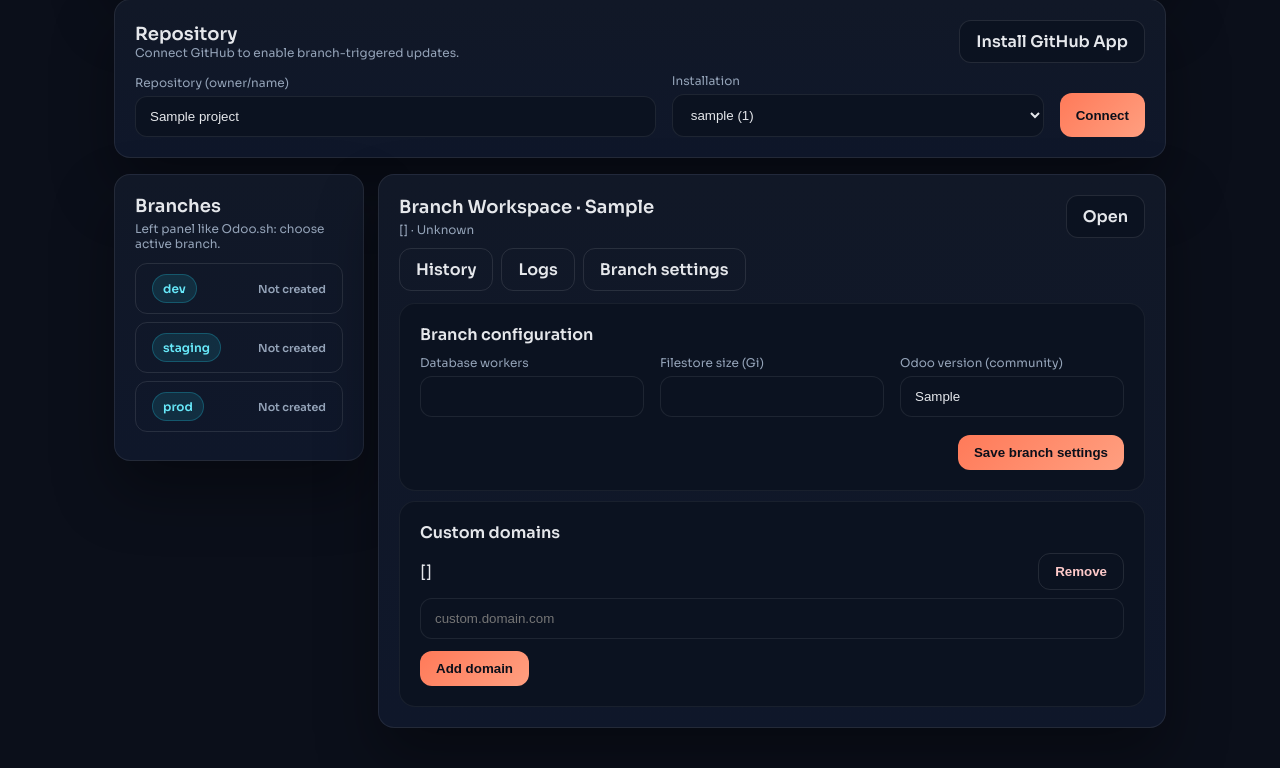
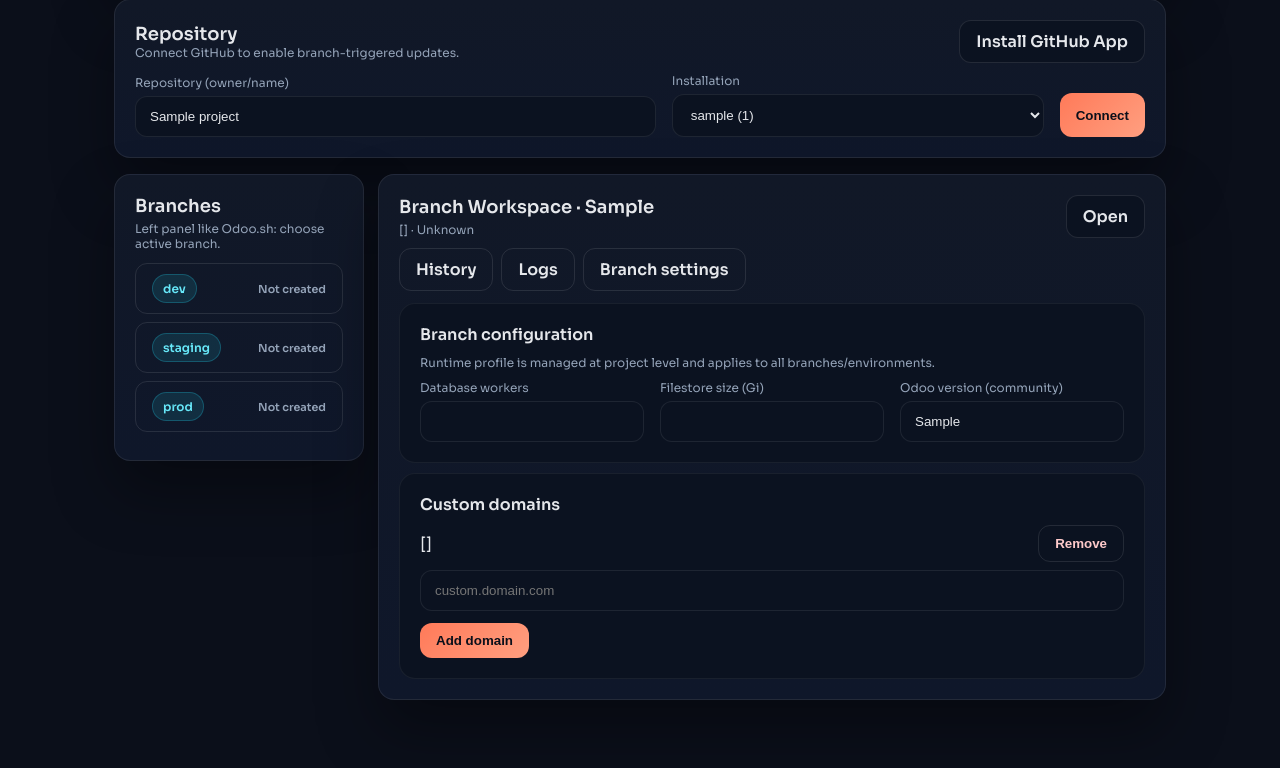
Before and after one commit to AbdelrahmanEsawy/nexora.sh, a FastAPI app: template nexora.sh/docker/control-plane/app/templates/project_settings.html in a window 1280 px wide. Shown: the part 601-1369 px from the top of the page. After the commit the page ends 1327 px from the top, so only its background shows below. Run offline with FastAPI, Linux system fonts and the light colour scheme; the template is opened without the code that fills it: most values are stand-ins (such as "Sample title", 1, 10 or a date in 2020); some libraries are stand-ins or nearby versions.

Commit message:
Make runtime profile project-scoped and read-only in branch settings

```diff
--- a/nexora.sh/docker/control-plane/app/main.py
+++ b/nexora.sh/docker/control-plane/app/main.py
@@ -1167,16 +1167,10 @@ def odoo_image_for_version(version: str) -> str:
 
 
 def effective_env_settings(project: Project, env_obj: Optional["Environment"] = None) -> dict:
+    # Runtime profile is project-scoped by design (not per-branch).
     workers = project.workers or DEFAULT_WORKERS
     storage_gb = project.storage_gb or DEFAULT_STORAGE_GB
     odoo_version = project.odoo_version or DEFAULT_ODOO_VERSION
-    if env_obj:
-        if env_obj.workers:
-            workers = env_obj.workers
-        if env_obj.storage_gb:
-            storage_gb = env_obj.storage_gb
-        if env_obj.odoo_version:
-            odoo_version = env_obj.odoo_version
     return {
         "workers": max(1, int(workers)),
         "storage_gb": max(1, int(storage_gb)),
@@ -3006,15 +3000,30 @@ def update_project_settings(
             if locked:
                 return locked
 
+            new_workers = max(1, int(workers))
+            new_storage = max(1, int(storage_gb))
+            new_odoo_version = (odoo_version.strip() or DEFAULT_ODOO_VERSION)
+
+            # PVC size cannot be decreased; enforce at project level.
+            max_current_storage = max(
+                [project.storage_gb or DEFAULT_STORAGE_GB]
+                + [(env.storage_gb or project.storage_gb or DEFAULT_STORAGE_GB) for env in list(project.envs)]
+            )
+            if new_storage < max_current_storage:
+                return redirect_with_error(
+                    f"/projects/{project_id}/settings",
+                    f"Filestore size cannot be decreased below {max_current_storage}Gi.",
+                )
+
             project.display_name = display_name.strip()[:80] or project.slug
             project.dev_branch = dev_branch.strip() or DEFAULT_DEV_BRANCH
             project.staging_branch = staging_branch.strip() or DEFAULT_STAGING_BRANCH
             project.prod_branch = prod_branch.strip() or DEFAULT_PROD_BRANCH
-            project.workers = max(1, int(workers))
-            project.storage_gb = max(1, int(storage_gb))
+            project.workers = new_workers
+            project.storage_gb = new_storage
             project.staging_slots = max(1, int(staging_slots))
             project.subscription_code = subscription_code.strip()[:120]
-            project.odoo_version = (odoo_version.strip() or DEFAULT_ODOO_VERSION)
+            project.odoo_version = new_odoo_version
             normalized_hosting = normalize_hosting_location(hosting_location)
             if normalized_hosting and normalized_hosting not in hosting_location_map:
                 normalized_hosting = ""
@@ -3025,6 +3034,9 @@ def update_project_settings(
 
             # Reconcile existing environments with new settings.
             for env in list(project.envs):
+                env.workers = project.workers
+                env.storage_gb = project.storage_gb
+                env.odoo_version = project.odoo_version
                 host, db_name = provision_env(project, env.name, env)
                 env.host = host
                 env.db_name = db_name
@@ -3046,9 +3058,6 @@ def update_env_settings(
     request: Request,
     project_id: int,
     env_id: int,
-    workers: int = Form(...),
-    storage_gb: int = Form(...),
-    odoo_version: str = Form(DEFAULT_ODOO_VERSION),
 ):
     user = current_user(request)
     if not user:
@@ -3065,34 +3074,16 @@ def update_env_settings(
             env = db.query(Environment).filter(Environment.id == env_id).first()
             if not env or env.project_id != project.id:
                 return redirect_with_error(f"/projects/{project_id}/settings", "Invalid environment.")
-
-            new_workers = max(1, int(workers))
-            new_storage = max(1, int(storage_gb))
-            current_storage = env.storage_gb or project.storage_gb or DEFAULT_STORAGE_GB
-            if new_storage < current_storage:
-                return redirect_with_error(
-                    f"/projects/{project_id}/settings",
-                    "Filestore size cannot be decreased.",
-                )
-
-            env.workers = new_workers
-            env.storage_gb = new_storage
-            env.odoo_version = (odoo_version.strip() or DEFAULT_ODOO_VERSION)
-            db.commit()
-            db.refresh(env)
-
-            host, db_name = provision_env(project, env.name, env)
-            env.host = host
-            env.db_name = db_name
-            env.status = "active"
-            env.last_error = ""
-            db.commit()
+            return redirect_with_notice(
+                f"/projects/{project_id}/settings",
+                "Database workers, filestore size, and Odoo version are managed from Project Settings only.",
+                {"env": env.name, "tab": "settings"},
+            )
     except Exception as exc:
         return redirect_with_error(
             f"/projects/{project_id}/settings",
             f"Saving environment settings failed: {str(exc)[:200]}",
         )
-
     return RedirectResponse(f"/projects/{project_id}/settings", status_code=302)
 
 
--- a/nexora.sh/docker/control-plane/app/templates/project_settings.html
+++ b/nexora.sh/docker/control-plane/app/templates/project_settings.html
@@ -304,27 +304,26 @@
       </div>
     {% else %}
       {% if selected_env_obj %}
-        <form method="post" action="/projects/{{ project.id }}/envs/{{ selected_env_obj.id }}/settings" class="card" style="background:#0b1220; border-color:rgba(255,255,255,0.06); box-shadow:none; margin-bottom:10px;">
+        <div class="card" style="background:#0b1220; border-color:rgba(255,255,255,0.06); box-shadow:none; margin-bottom:10px;">
           <div class="project-title" style="font-size:16px; margin-bottom:10px;">Branch configuration</div>
+          <div class="muted" style="font-size:12px; margin-bottom:10px;">
+            Runtime profile is managed at project level and applies to all branches/environments.
+          </div>
           <div class="grid" style="grid-template-columns: repeat(auto-fit, minmax(200px, 1fr));">
             <div>
               <div class="muted" style="font-size:12px; margin-bottom:6px;">Database workers</div>
-              <input class="input" type="number" min="1" name="workers" value="{{ selected_env_obj.workers or project.workers or 1 }}" />
+              <input class="input" type="number" value="{{ project.workers or 1 }}" disabled />
             </div>
             <div>
               <div class="muted" style="font-size:12px; margin-bottom:6px;">Filestore size (Gi)</div>
-              <input class="input" type="number" min="1" name="storage_gb" value="{{ selected_env_obj.storage_gb or project.storage_gb or 1 }}" />
+              <input class="input" type="number" value="{{ project.storage_gb or 1 }}" disabled />
             </div>
             <div>
               <div class="muted" style="font-size:12px; margin-bottom:6px;">Odoo version (community)</div>
-              <input class="input" name="odoo_version" value="{{ selected_env_obj.odoo_version or project.odoo_version or '19.0' }}" />
+              <input class="input" value="{{ project.odoo_version or '19.0' }}" disabled />
             </div>
           </div>
-          <div class="spacer"></div>
-          <div class="row" style="justify-content:flex-end;">
-            <button class="btn primary" type="submit">Save branch settings</button>
-          </div>
-        </form>
+        </div>
 
         <div class="card" style="background:#0b1220; border-color:rgba(255,255,255,0.06); box-shadow:none;">
           <div class="project-title" style="font-size:16px; margin-bottom:10px;">Custom domains</div>
```
